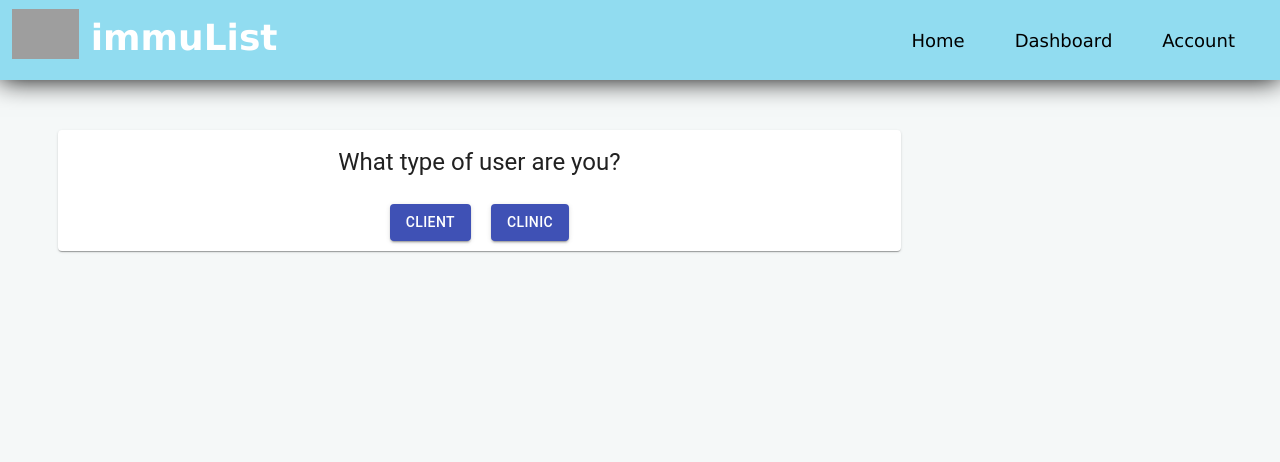
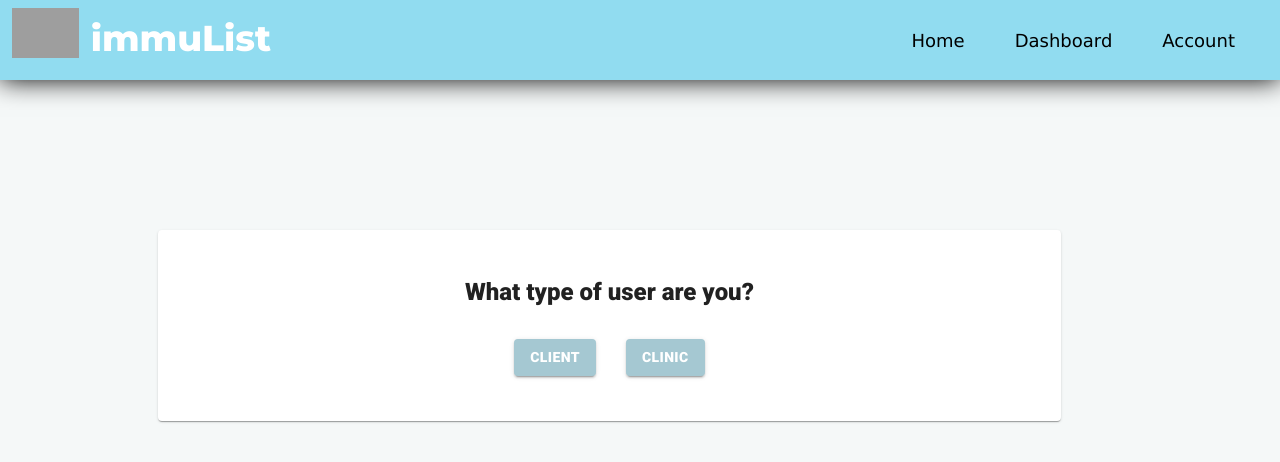
Before and after one commit to jadhlady/nwHacks2020, a React (Create React App) app in the folder immulist/: page /signin in a window 1280 px wide. Shown: the top 462 px of the page. Built offline with nearby package versions, Linux system fonts and the light colour scheme; grey boxes are pictures that could not be loaded.

Commit message:
Changed styling of sign-in page and dashboard

```diff
--- a/immulist/src/DashBoard.css
+++ b/immulist/src/DashBoard.css
@@ -1,9 +1,20 @@
+
+
 #title {
     text-align: center;
     font-family: arial, sans-serif;
   }
+
+  h1 {
+    text-align: left;
+  }
+
+  #body{
+    background-color: rgb(245,248,248);
+  }
+
   #records {
-    text-align: center;
+    text-align: left;
     font-family: "Trebuchet MS", Arial, Helvetica, sans-serif;
     border-collapse: collapse;
     border: 3px solid rgb(10, 10, 10);
@@ -13,13 +24,17 @@
     border: 1px solid rgb(12, 12, 12);
     padding: 8px;
   }
-  #records tr:nth-child(even){background-color: rgb(174, 168, 235);}
-  #records tr:nth-child(odd){background-color: rgb(235, 236, 145);}
+  #records tr:nth-child(even){background-color: rgb(250,250,250);}
+  #records tr:nth-child(odd){background-color: rgb(230,230,235);}
   #records tr:hover {background-color: rgb(246, 171, 73);}
   #records th {
     padding-top: 12px;
     padding-bottom: 12px;
-    text-align: center;
-    background-color: #4CAF50;
+    text-align: left;
+    background-color: rgb(165,200,210);
     color: white;
+    border-bottom: 1px solid rgb(0,0,0);
   }
+  #records td {
+    border-bottom: 1px solid #ddd;
+  }
--- a/immulist/src/DashBoard.js
+++ b/immulist/src/DashBoard.js
@@ -2,26 +2,8 @@
 import React from "react";
 import './DashBoard.css';
 import axios from 'axios';
-import Button from "@material-ui/core/Button";
-import Card from "@material-ui/core/Card";
 
 const GETURL = "https://ckoo.api.stdlib.com/nwhacks2020@dev/immulist/get_all_records/?db";
-const styles = {
-    button: {
-        // padding: "10px",
-        margin: "10px",
-        position: "absolute",
-        right: 0
-    },
-    input: {
-        display: 'none',
-    },
-    card: {
-        margin: "20px",
-        width: "70%",
-        textAlign: "centre",
-    }
-};
 
 class DashBoard extends React.Component{
     state = {
@@ -88,19 +70,8 @@ class DashBoard extends React.Component{
     render(){
         return (
             <div className="body">
-                {localStorage.getItem("usertype") === "clinic"
-                    ?
-                    <Button variant="contained" size="large" color="secondary" style={styles.button} onClick={() => {
-                        this.userTypeHandler("client")
-                    }}>
-                        Add a Record
-                    </Button>
-                    :
-                    <div></div>
-                }
-
                 <div className="records">
-                <h1>Records</h1>
+                <h1>Your Records</h1>
                     <table id="records">
                         <tbody>
                             <tr>
--- a/immulist/src/Header.css
+++ b/immulist/src/Header.css
@@ -1,3 +1,5 @@
+@import url('https://fonts.googleapis.com/css?family=Montserrat:400,800,900|Roboto:900&display=swap');
+
 body {
     background-color: rgb(245,248,248);
     font-family: "Barlow", Verdana, sans-serif;
--- a/immulist/src/SignIn.js
+++ b/immulist/src/SignIn.js
@@ -8,15 +8,20 @@ import { Redirect } from 'react-router-dom'
 const styles = {
     button: {
         // padding: "10px",
-        margin: "10px"
+        margin: "15px",
+        color: "white",
+        backgroundColor: "rgb(165,200,210)"
     },
     input: {
         display: 'none',
     },
     card: {
-        margin: "20px",
+        margin: "120px",
+        position: "centre",
         width: "70%",
         textAlign: "centre",
+        padding: "30px",
+
     }
 };
 
@@ -35,7 +40,7 @@ class SignIn extends React.Component{
 
     renderRedirect = () => {
         localStorage.setItem('usertype',
-            this.state.userType);
+            JSON.stringify(this.state.userType));
         return <Redirect to='/dashboard'/>
     }
 
```
